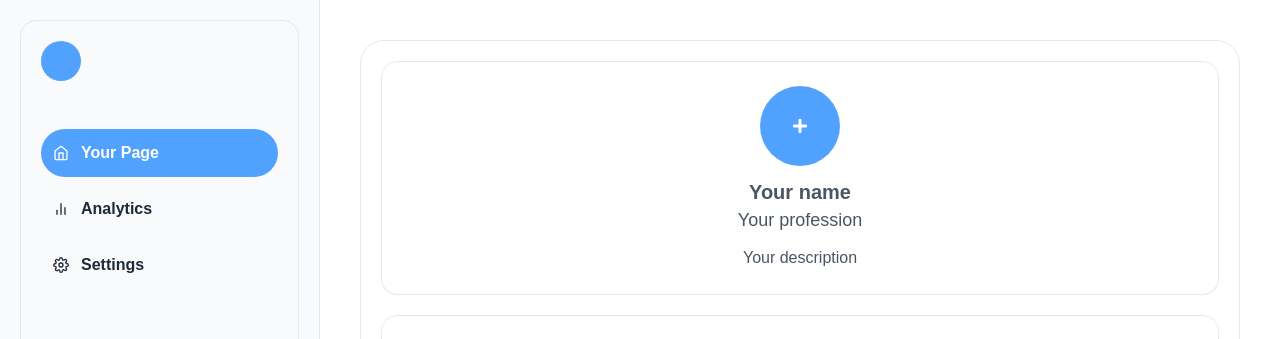
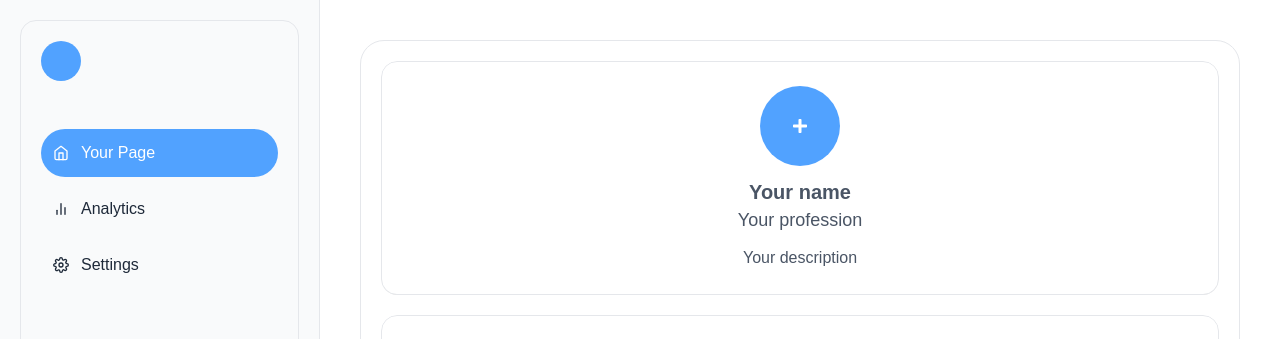
Before and after one commit to devtofunmi/devbio, a Next.js app: page /dashboard in a window 1280 px wide. Shown: the top 339 px of the page. Built offline with nearby package versions, Linux system fonts and the light colour scheme.

Commit message:
remove bold font

```diff
--- a/components/dashboard/Sidebar.tsx
+++ b/components/dashboard/Sidebar.tsx
@@ -89,7 +89,7 @@ const Sidebar: React.FC = () => {
                 <li key={item.href}>
                   <Link href={item.href}>
                     <p
-                      className={`flex items-center font-bold text-md text-gray-800  p-3 my-2 rounded-full transition-colors ${
+                      className={`flex items-center text-md text-gray-800  p-3 my-2 rounded-full transition-colors ${
                         router.pathname === item.href
                           ? 'bg-blue-400 text-white'
                           : 'text-gray-700 hover:bg-gray-100'
```
